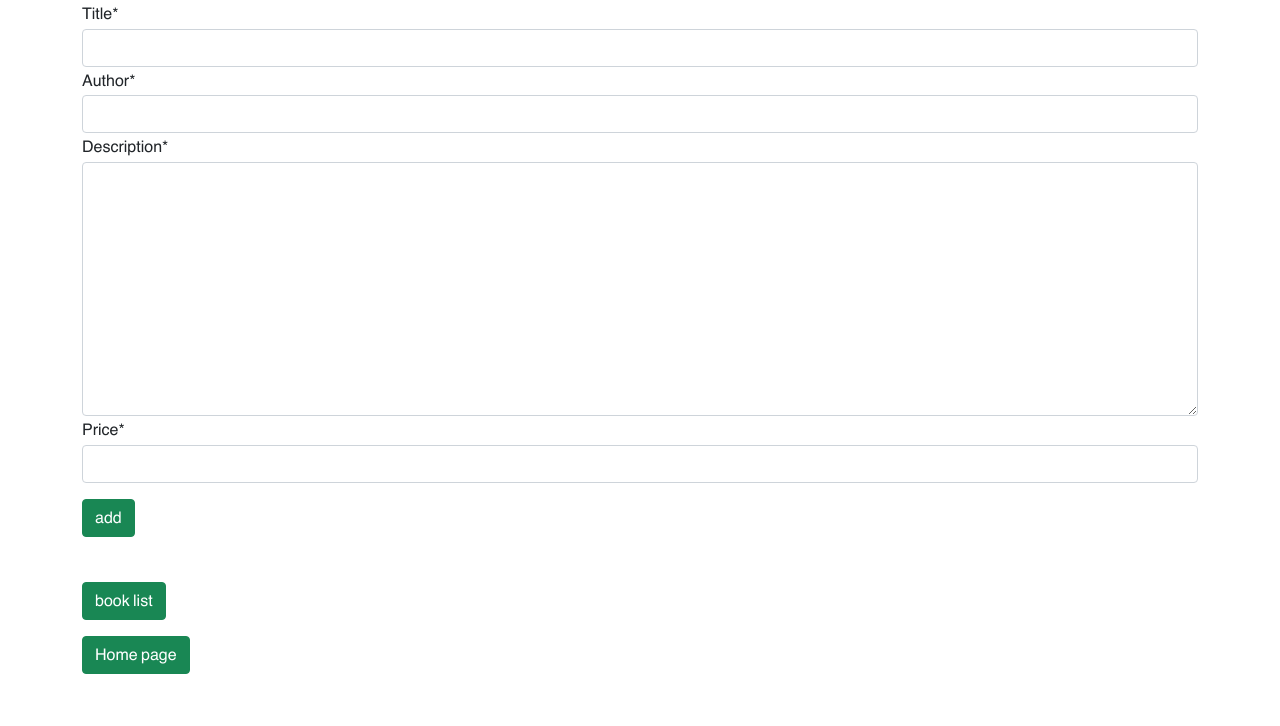
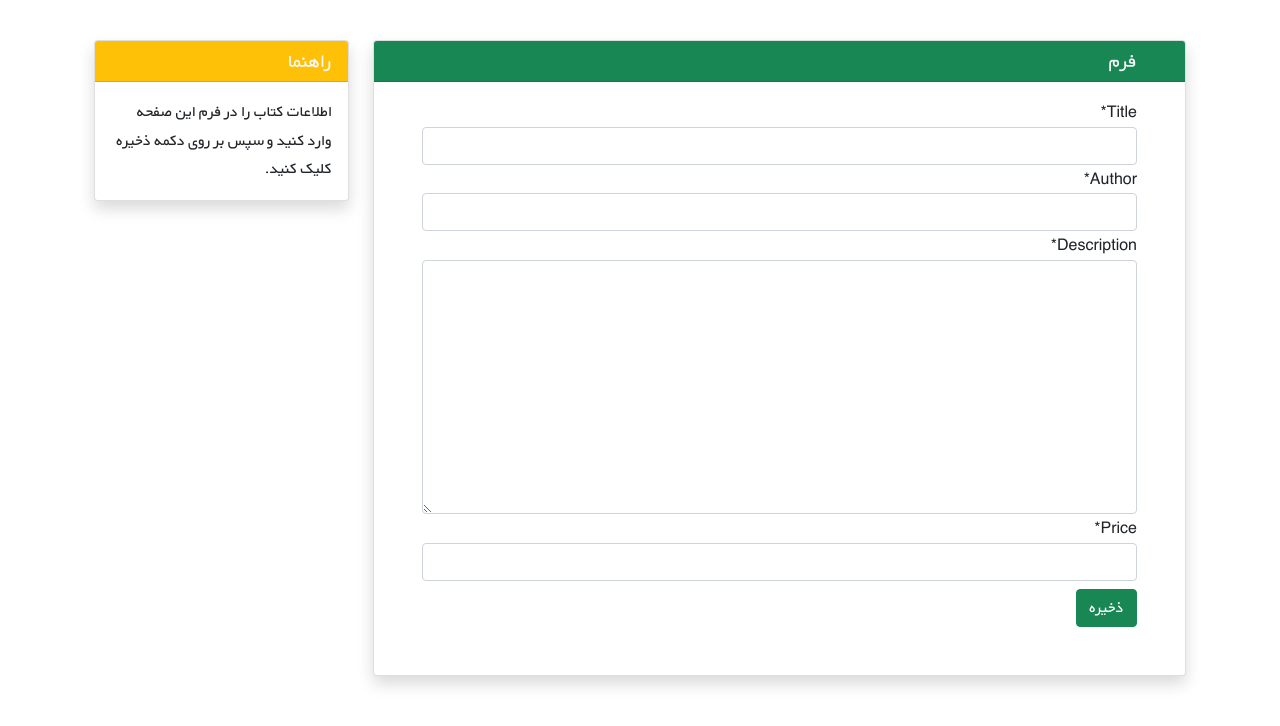
Before and after one commit to ka1antarBAB/Django_bookstore_project, a Django app: page /books/create/ in a window 1280 px wide. Shown: the part 61-787 px from the top of the page. Run offline with Django 4.2, Linux system fonts and the light colour scheme; some libraries are stand-ins or nearby versions.

Commit message:
update book_create template and load crispy forms tag

```diff
--- a/books/templates/books/book_create.html
+++ b/books/templates/books/book_create.html
@@ -2,19 +2,33 @@
 {% load crispy_forms_tags %}
 {% block title %}add new book{% endblock title %}
 {% block content %}
-    <form method="POST">
-        {% csrf_token %}
-        {{ form|crispy }}
-        <button class="btn btn-success mt-3" Type="submit">add </button>
-    </form>
-    <br>
-    <div>
-        <a href="{% url 'book_list' %}">
-            <button class="btn btn-success mt-3" Type="submit">book list</button>
-        </a>
-        <br>
-        <a href="{% url 'home' %}">
-            <button class="btn btn-success mt-3" Type="submit">Home page</button>
-        </a>
+    <div class="container mt-4" dir="rtl">
+        <div class="row">
+            <div class="col-9">
+                <div class="card shadow my-3">
+                    <h5 class="card-header bg-success text-light px-5">فرم</h5>
+                    <div class="px-5 pt-3 pb-5">
+                        <form method="POST">
+                            {% csrf_token %}
+                            {{ form|crispy }}
+                            <button type="submit" class="btn btn-success mt-2">ذخیره</button>
+                        </form>
+                    </div>
+                </div>
+            </div>
+            <div class="col-3">
+
+                <div class="card my-3 shadow">
+                    <h5 class="card-header bg-warning text-light">راهنما</h5>
+                    <div class="card-body">
+                        <p class="card-text">
+                            اطلاعات کتاب را در فرم این صفحه وارد کنید و سپس بر روی دکمه ذخیره کلیک کنید.
+                        </p>
+                    </div>
+                </div>
+
+            </div>
+        </div>
     </div>
+
 {% endblock content %}
```
